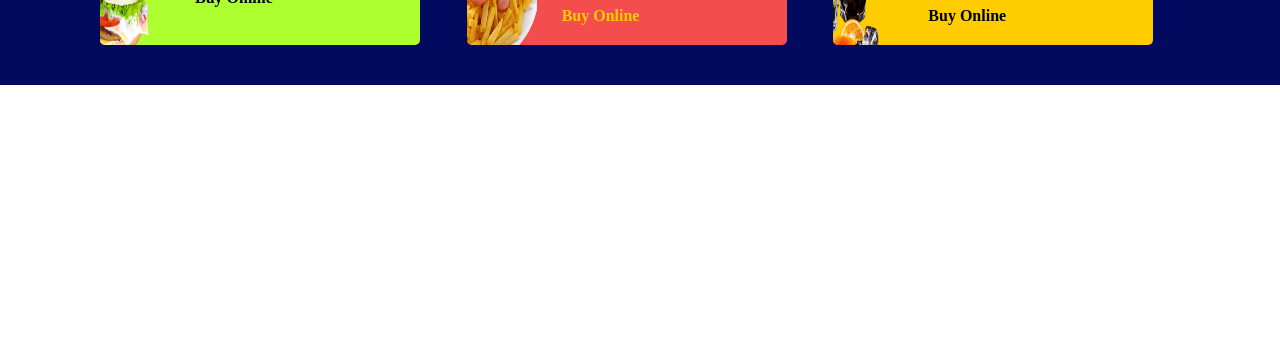
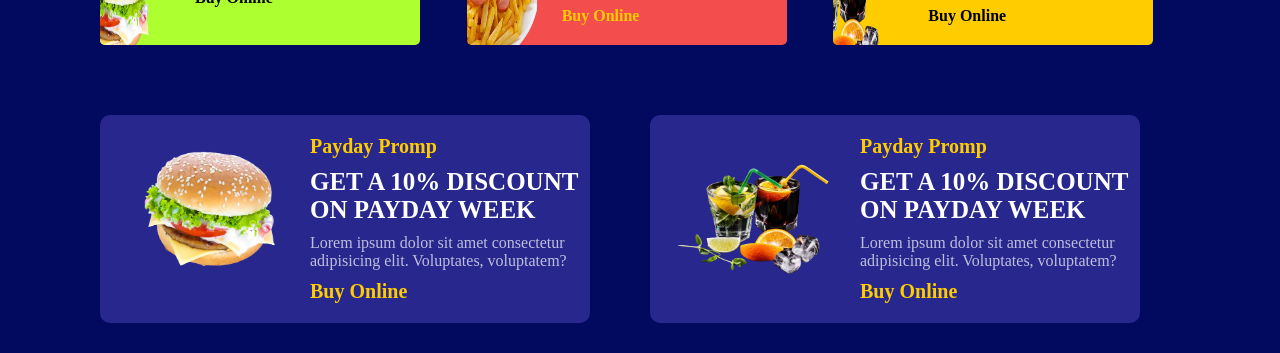
Before and after one commit to sajjadhossain0756/BurgerProject, a plain HTML site: page index.html in a window 1280 px wide. Shown: the part 802-1155 px from the top of the page. Before the commit the page ends 887 px from the top, so only its background shows below. Drawn offline with nearby package versions, Linux system fonts and the light colour scheme.

Commit message:
promo-section add

```diff
--- a/index.html
+++ b/index.html
@@ -143,6 +143,41 @@
 
       </div>
 
+     </section>
+     <!---------------- Promo Section --------------->
+     <section id="promo">
+      <div class="promo-section ">
+           <!-- card-1 -->
+           <div class="promo-card ">
+             <div class="promo-image">
+                <img class="" src="../images/food.png" alt="food">
+             </div>
+             <div class="promo-content ">
+                <p class="sub-title secondaryColor">Payday Promp</p>
+
+                <h3 class="title">GET A 10% DISCOUNT ON PAYDAY WEEK</h3>
+                <p class="para-color">Lorem ipsum dolor sit amet consectetur
+                  adipisicing elit. Voluptates, voluptatem?</p>
+                <a href="#" class="secondaryColor">Buy Online</a>
+
+             </div>
+           </div>
+          <!-- card-2 -->
+          <div class="promo-card">
+              <div class="promo-image">
+                <img class="" src="../images/beverage.png" alt="food">
+              </div>
+             <div class="promo-content space-y-2 pt-3 md:pt-0">
+                <p class="sub-title secondaryColor">Payday Promp</p>
+
+                <h3 class="title">GET A 10% DISCOUNT ON PAYDAY WEEK</h3>
+                <p class="para-color">Lorem ipsum dolor sit amet consectetur
+                  adipisicing elit. Voluptates, voluptatem?</p>
+                <a href="#" class="secondaryColor ">Buy Online</a>
+
+             </div>
+           </div>
+      </div>
   </section>
   </main>
 
--- a/style.css
+++ b/style.css
@@ -40,10 +40,11 @@ ul{
     background-color: var(--primary-color);
     color: black;
     padding: 10px 20px;
-    width: 150px;
+    width: 170px;
     font-size: 20px;
     font-weight: 600;
     border-radius: 5px;
+    text-align: center;
 }
 /* header section styles start here */
 #closeIcon{
@@ -208,6 +209,44 @@ main{
     font-weight: 600;
     cursor: pointer;
 }
+/* promo-section style start here */
+.promo-section{
+    padding: 30px 100px;
+    background-color: var(--bg-color);
+    display: grid;
+    grid-template-columns: repeat(2,1fr);
+    gap: 20px;
+}
+.promo-card{
+    display: flex;
+    align-items: center;
+    background-color: #27278e;
+    max-width: 490px;
+    padding:20px 10px;
+    border-radius: 10px;
+}
+.promo-image{
+    max-width: 200px;
+}
+.promo-image:hover{
+    animation: movingY 2s linear infinite ;
+}
+.promo-image img{
+    width: 100%;
+}
+.promo-content{
+    color: white;
+    display: flex;
+    flex-direction: column;
+    gap: 10px;
+}
+.promo-content .title{
+    font-size: 25px;
+}
+.promo-content .sub-title, .promo-content a{
+    font-weight: 600;
+    font-size: 20px;
+}
 
 
 
@@ -279,6 +318,24 @@ nav{
    margin: 0px auto;
    width: 350px;
 }
+/* promo-section style start here */
+.promo-section{
+    padding: 30px 20px;
+    grid-template-columns: repeat(1,1fr);
+}
+.promo-card{
+    flex-direction: column;
+    padding: 20px;
+    gap: 20px;
+}
+.promo-image{
+    width: 350px;
+    height: 200px;
+}
+.promo-image img{
+    height: 100%;
+    width: 100%;
+}
 
 
 }
```
